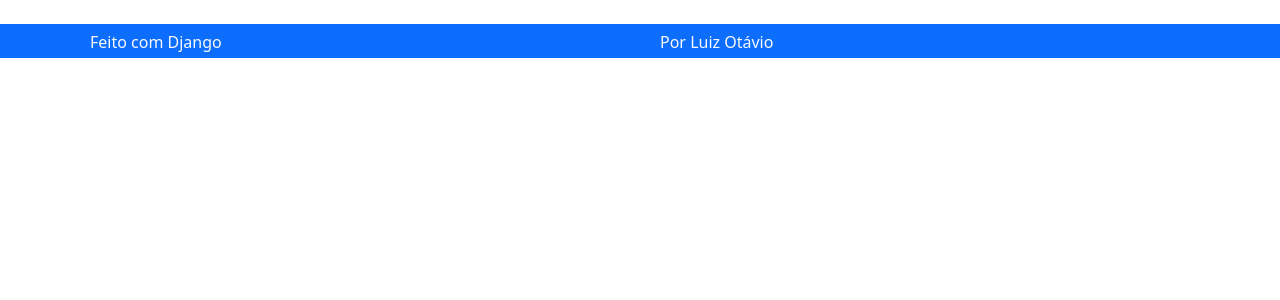
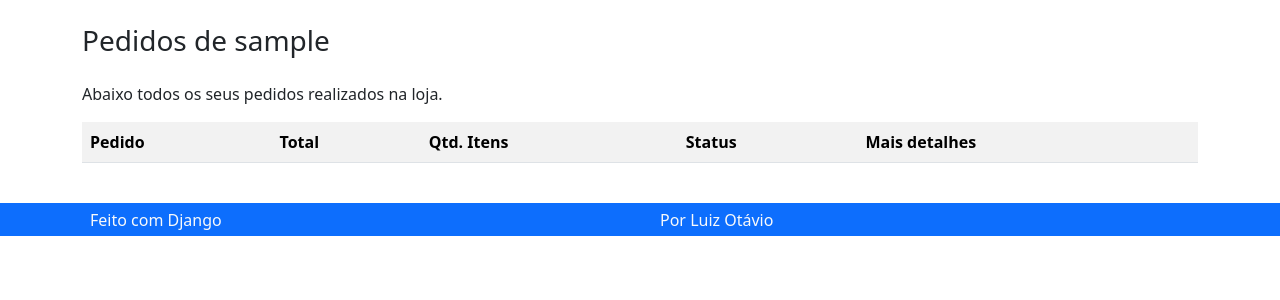
Before and after one commit to RossettiBR/Django-Ecommerce, a Django app: page /pedido/lista/ in a window 1280 px wide. Shown: the part 92-392 px from the top of the page. Run offline with Django 4.2, Linux system fonts and the light colour scheme; the visitor is signed in with stand-in values (Sample User, id 1); data that the repository does not hold is empty; some libraries are stand-ins or nearby versions.

Commit message:
creat lista admin

```diff
--- a/pedido/templates/pedido/lista.html
+++ b/pedido/templates/pedido/lista.html
@@ -1,5 +1,41 @@
 {% extends 'base.html' %}
+{% load omfilters %}
 
 {% block content %}
 
+<div class="row">
+    <div class="col">
+        <h3 class="mb-4">Pedidos de {{ user }}</h3>
+        <p>Abaixo todos os seus pedidos realizados na loja.</p>
+
+        <div class="table-responsive">
+            <table class="table table-striped">
+                <tr>
+                    <th scope="col">Pedido</th>
+                    <th scope="col">Total</th>
+                    <th scope="col">Qtd. Itens</th>
+                    <th scope="col">Status</th>
+                    <th scope="col">Mais detalhes</th>
+                </tr>
+
+                {% for pedido in pedidos %}
+                <tr>
+                    <th scope="row">{{ pedido }}</td>
+                    <td>{{ pedido.total|cart_total_qtd }}</td>
+                    <td>{{ pedido.qtd_total }}</td>
+                    <td>{{ pedido.get_status_display }}</td>
+                    <td>
+                        <a href="{% url 'pedido:detalhe' pedido.id %}">
+                            Ver <i class="fas fa-search-plus ml-2"></i>
+                        </a>
+                    </td>
+                </tr>
+                {% endfor %}
+
+            </table>
+        </div>
+    </div>
+</div>
+
+{% include 'partials/pagination.html' %}
 {% endblock content %}
```
